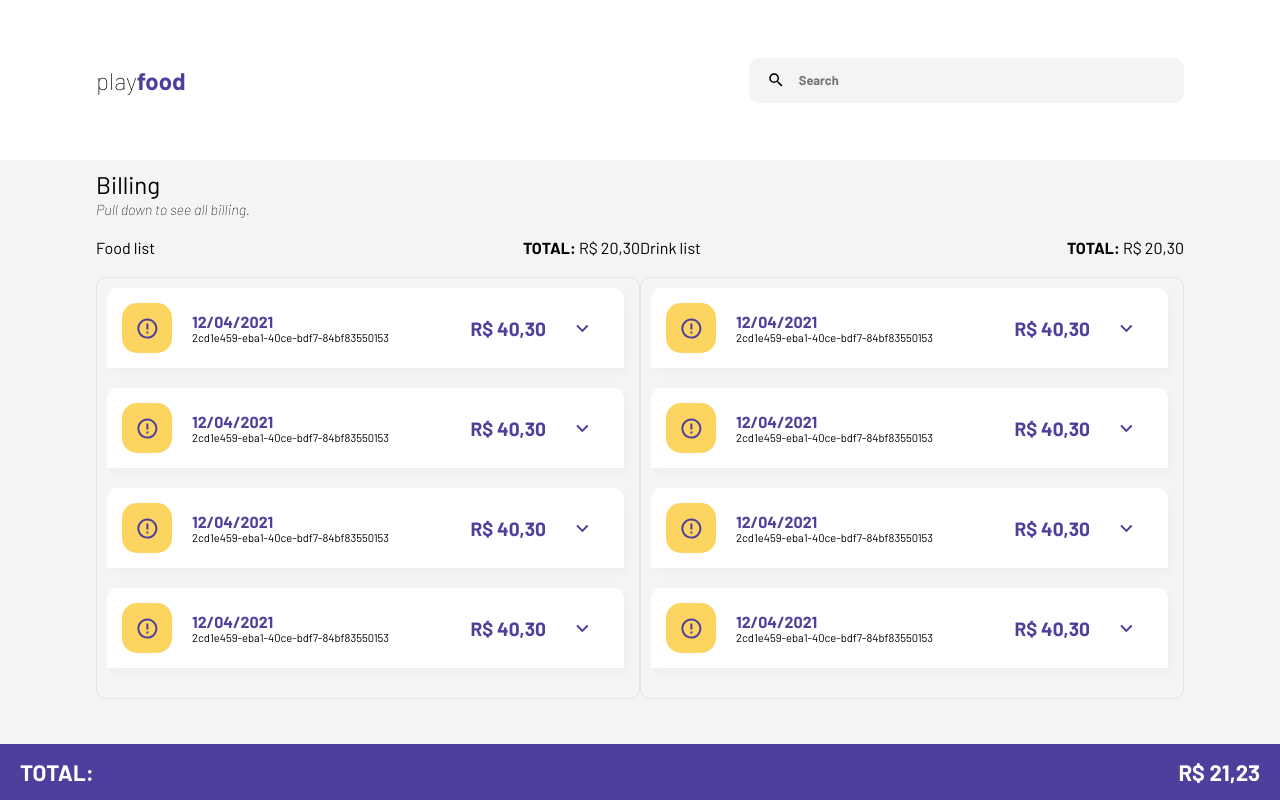
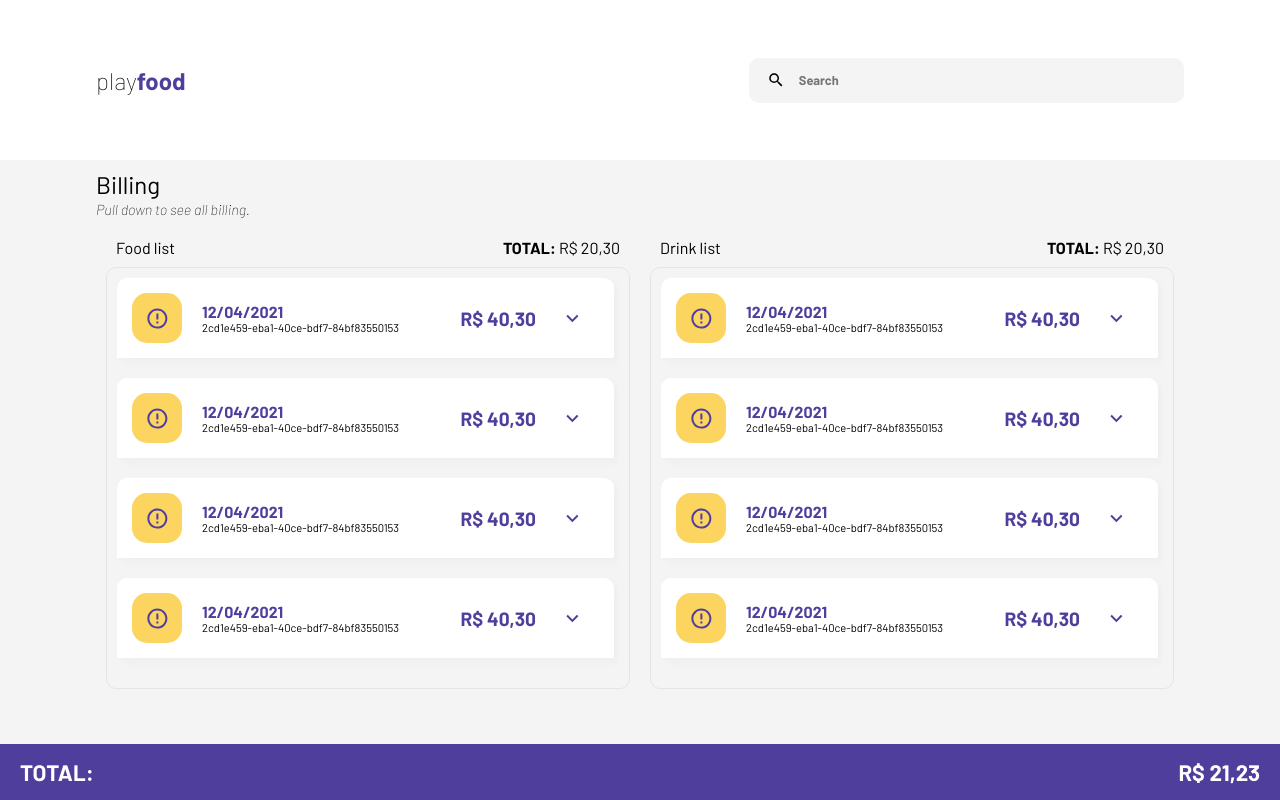
Before and after one commit to rodrigobritez/playfood, a React (Create React App) app: page /billing in a window 1280 px wide. Built offline with nearby package versions, Linux system fonts and the light colour scheme.

Commit message:
feat: styles billing css

```diff
--- a/src/screens/billing/billing.scss
+++ b/src/screens/billing/billing.scss
@@ -16,6 +16,14 @@
     box-sizing: border-box;
 }
 
+.lists{
+    .title{
+        padding: 0px 20px;
+    }
+    .box{
+        margin: 10px;
+    }
+}
 
 @media screen and (max-width: 500px) {
     .lists{
```
